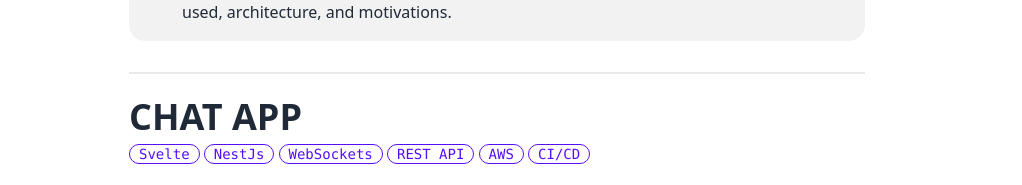
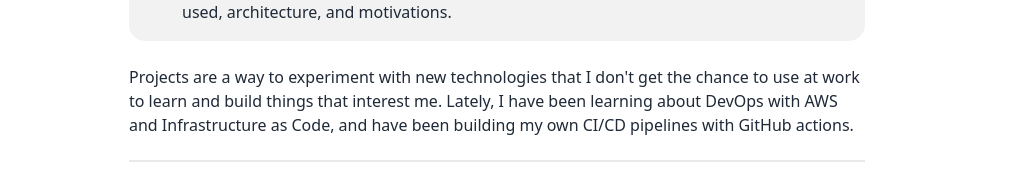
Before and after one commit to shaundnz/shaundnz, a SvelteKit app: page /projects in a window 1280 px wide. Shown: the part 177-362 px from the top of the page, without its empty margins (143-1165 px from the left). Built offline with nearby package versions, Linux system fonts and the light colour scheme; some icons are missing.

Commit message:
Added projects motivation section

```diff
--- a/src/routes/projects/+page.svelte
+++ b/src/routes/projects/+page.svelte
@@ -19,6 +19,12 @@
 			architecture, and motivations.
 		</span>
 	</div>
+	<div>
+		Projects are a way to experiment with new technologies that I don't get the chance to use at
+		work to learn and build things that interest me. Lately, I have been learning about DevOps with
+		AWS and Infrastructure as Code, and have been building my own CI/CD pipelines with GitHub
+		actions.
+	</div>
 	<div class="divider" />
 	<div>
 		{#each projects as project, index}
```
